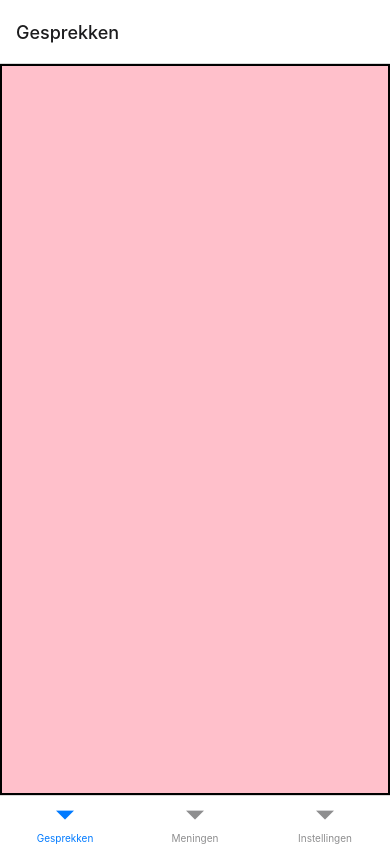
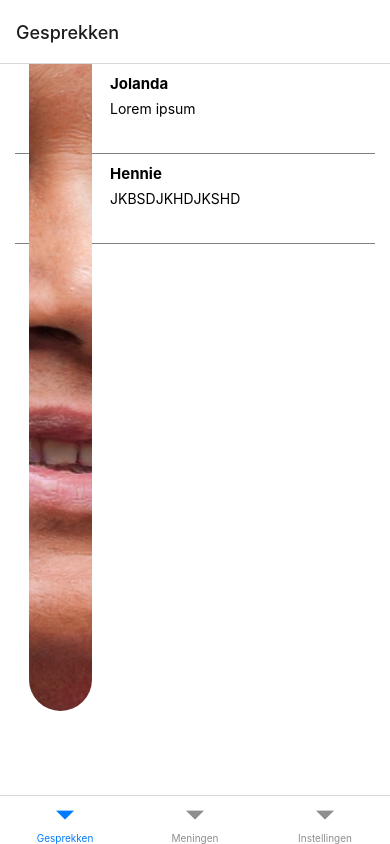
Before and after one commit to mraedts/dialoog-frontend, a React Native app: screen /Gesprekken in a window 390 px wide. Built offline with nearby package versions, Linux system fonts and the light colour scheme.

Commit message:
remove debug colors from ChatTab

```diff
--- a/App.js
+++ b/App.js
@@ -1,4 +1,4 @@
-import * as React from 'react';
+
 import { Text, View } from 'react-native';
 import { NavigationContainer } from '@react-navigation/native';
 import { createBottomTabNavigator } from '@react-navigation/bottom-tabs';
@@ -7,15 +7,16 @@ import SettingsScreen from './Components/SettingsScreen';
 import ChatTab from './Components/ChatTab';
 import OpinionScreen from './Components/OpinionScreen';
 import UserChat from './Components/UserChat'
+import React, { useState, useEffect } from 'react';
+import AsyncStorage from '@react-native-async-storage/async-storage';
 
 const Tab = createBottomTabNavigator();
 const Stack = createNativeStackNavigator();
 
-function HomeScreen() {
+function HomeScreen({chats}) {
   return (
-
       <Tab.Navigator>
-        <Tab.Screen name="Gesprekken" component={ChatTab} />
+        <Tab.Screen name="Gesprekken" component={ChatTab} chats={chats} />
         <Tab.Screen name="Meningen" component={OpinionScreen} />
         <Tab.Screen name="Instellingen" component={SettingsScreen} />
       </Tab.Navigator>
@@ -24,10 +25,12 @@ function HomeScreen() {
 }
 
 export default function App() {
+
+
   return (
     <NavigationContainer>
       <Stack.Navigator>
-        <Stack.Screen name="Home" component={HomeScreen} options={{headerShown: false}}/>
+        <Stack.Screen name="Home" component={HomeScreen} options={{headerShown: false}} />
         <Stack.Screen name="UserChat" component={UserChat} />
       </Stack.Navigator>
 
--- a/Components/ChatTab.js
+++ b/Components/ChatTab.js
@@ -1,21 +1,17 @@
-import { Text, View, FlatList, StyleSheet, Image} from "react-native";
-import AsyncStorage from '@react-native-async-storage/async-storage'
+import { Text, View, FlatList, StyleSheet, Image } from 'react-native';
+import AsyncStorage from '@react-native-async-storage/async-storage';
 import React, { useState, useEffect } from 'react';
-import { NavigationContainer } from '@react-navigation/native';
-import { createNativeStackNavigator } from '@react-navigation/native-stack';
 
 
 function Message(time, text, fromSelf) {
-  return {time: time, text: text, fromSelf: fromSelf}
+  return { time: time, text: text, fromSelf: fromSelf };
 }
 
 function User(img, name, userId) {
-   return {img: img, name: name, userId: userId}
+  return { img: img, name: name, userId: userId };
 }
 
 
-
-/*
 const Chats = [
   {
     user: User('./assets/person1.jpg', 'Jolanda', 1),
@@ -32,89 +28,130 @@ const Chats = [
       Message(new Date(), "Lorem ipsum", false),
     ],
     topic: "Rutte"
-  }
+  },
+
 ]
-*/
+
+
+
+
 
 
 
 const _storeData = async () => {
   try {
-    await AsyncStorage.setItem(
-      '@Chats',
-      JSON.stringify(Chats)
-    );
-    console.log('Saved data...')
+    await AsyncStorage.setItem('@Chats', JSON.stringify(Chats));
+    console.log('Saved data...');
   } catch (error) {
-    console.log(error)
+    console.log(error);
   }
 };
-
 
 const _readData = async () => {
   try {
     const data = await AsyncStorage.getItem('@Chats');
-
   } catch (error) {
     console.error(error);
   }
-}
+};
 
-
-function ListItem({name, lastMessage, nav}) {
+function ListItem({ name, lastMessage, nav }) {
   useEffect(() => {
-    console.log('from listitem: ')
-    console.log(nav)
-  })
+    console.log('from listitem: ');
+    console.log(nav);
+  });
 
   return (
     <View
       style={{
-        flexDirection: "row",
+        flexDirection: 'row',
         height: 90,
-        paddingLeft:15,
+        paddingLeft: 15,
         paddingRight: 15,
       }}
     >
-      <View onTouchEnd={() => nav.navigate('UserChat')} style={{ backgroundColor: "blue", flex: 0.25, borderBottomColor: 'black',borderBottomWidth: 1, display: 'flex', justifyContent: 'center', alignItems: 'center' }}>
-        <Image source={require('../assets/person1.jpg')} style={
-          {width: '70%', height: undefined, aspectRatio: 1, borderRadius: 40, }} />
+      <View
+        onTouchEnd={() => nav.navigate('UserChat')}
+        style={{
+
+          flex: 0.25,
+          borderBottomColor: 'grey',
+          borderBottomWidth: 1,
+          display: 'flex',
+          justifyContent: 'center',
+          alignItems: 'center',
+        }}
+      >
+        <Image
+          source={require('../assets/person1.jpg')}
+          style={{
+            width: '70%',
+            height: undefined,
+            aspectRatio: 1,
+            borderRadius: 40,
+          }}
+        />
       </View>
-      <View style={{ backgroundColor: "red", flex: 0.75, borderBottomColor: 'black',borderBottomWidth: 1 }} >
-        <Text style={{paddingBottom: 7, paddingTop: 5, paddingLeft: 5, fontSize: 15, fontWeight: 'bold'}}>{name}</Text>
-        <Text onTouchEnd={_readData} style={{paddingLeft: 5, fontSize: 14, paddingRight: 40, }} numberOfLines={2}>{lastMessage}</Text>
+      <View
+        style={{
+
+          flex: 0.75,
+          borderBottomColor: 'grey',
+          borderBottomWidth: 1,
+        }}
+      >
+        <Text
+          style={{
+            paddingBottom: 7,
+            paddingTop: 10,
+            paddingLeft: 5,
+            fontSize: 15,
+            fontWeight: 'bold',
+          }}
+        >
+          {name}
+        </Text>
+        <Text
+          onPress={_readData}
+          style={{ paddingLeft: 5, fontSize: 14, paddingRight: 40 }}
+          numberOfLines={2}
+        >
+          {lastMessage}
+        </Text>
       </View>
     </View>
-  )
+  );
 }
 
-const ChatList = ({ chats, nav}) => {
+const ChatList = ({ chats, nav }) => {
   useEffect(() => {
-    console.log("from chatlist:")
-    console.log(nav)
-
-  })
-
+    console.log('from chatlist:');
+    console.log(nav);
+  });
 
   const renderItem = ({ item }) => (
-    <ListItem name={item.user.name} lastMessage={item.messages[0].text} nav={nav} />
+    <ListItem
+      name={item.user.name}
+      lastMessage={item.messages[0].text}
+      nav={nav}
+    />
   );
-
 
   return (
     <FlatList
       style={styles.list}
       data={chats}
       renderItem={renderItem}
-        keyExtractor={item => item.user.userId}
+      keyExtractor={(item) => item.user.userId}
       nav={nav}
-
     />
   );
-}
+};
 
-function ChatTab({navigation}) {
+function ChatTab({ navigation }) {
   const [chats, setChats] = useState();
+  useEffect(() => {_storeData()})
+
 
   const readChats = async () => {
     try {
@@ -124,31 +161,29 @@ function ChatTab({navigation}) {
     } catch (error) {
       console.error(error);
     }
-  }
+  };
 
   // Empty dependency array to prevent from firing infinitely
   useEffect(async () => {
     readChats();
-    console.log(navigation)
-  }, [])
+    console.log(navigation);
+  }, []);
 
-  return (
-    <ChatList chats={chats}  nav={navigation} />
-  )
+  return <ChatList chats={chats} nav={navigation} />;
 }
 
 const styles = StyleSheet.create({
   list: {
-    borderWidth: 2,
-    borderColor: 'black',
-    backgroundColor: 'pink'
+    backgroundColor: 'white'
+
+
   },
   listItem: {
     backgroundColor: 'beige',
     width: '80%',
     marginLeft: 'auto',
-    marginRight: 'auto'
-  }
-})
+    marginRight: 'auto',
+  },
+});
 
 export default ChatTab;
```
Lines whose indentation alone changed are shown as unchanged.
